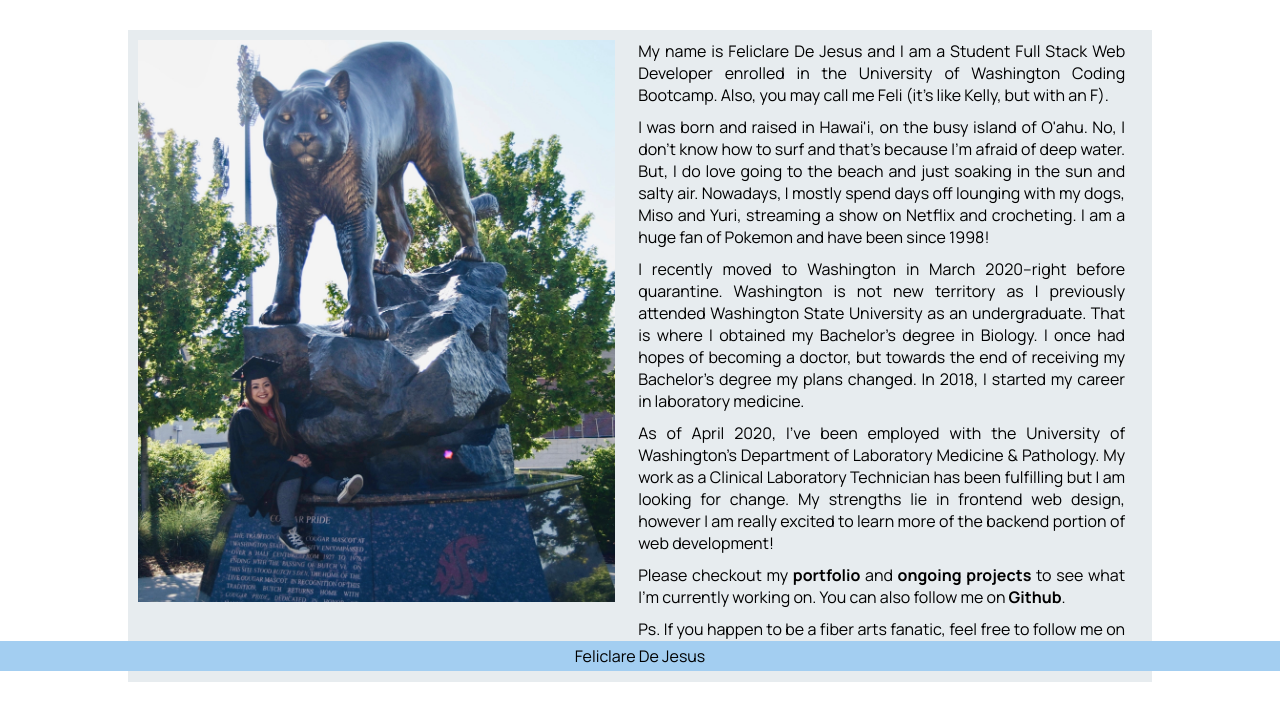
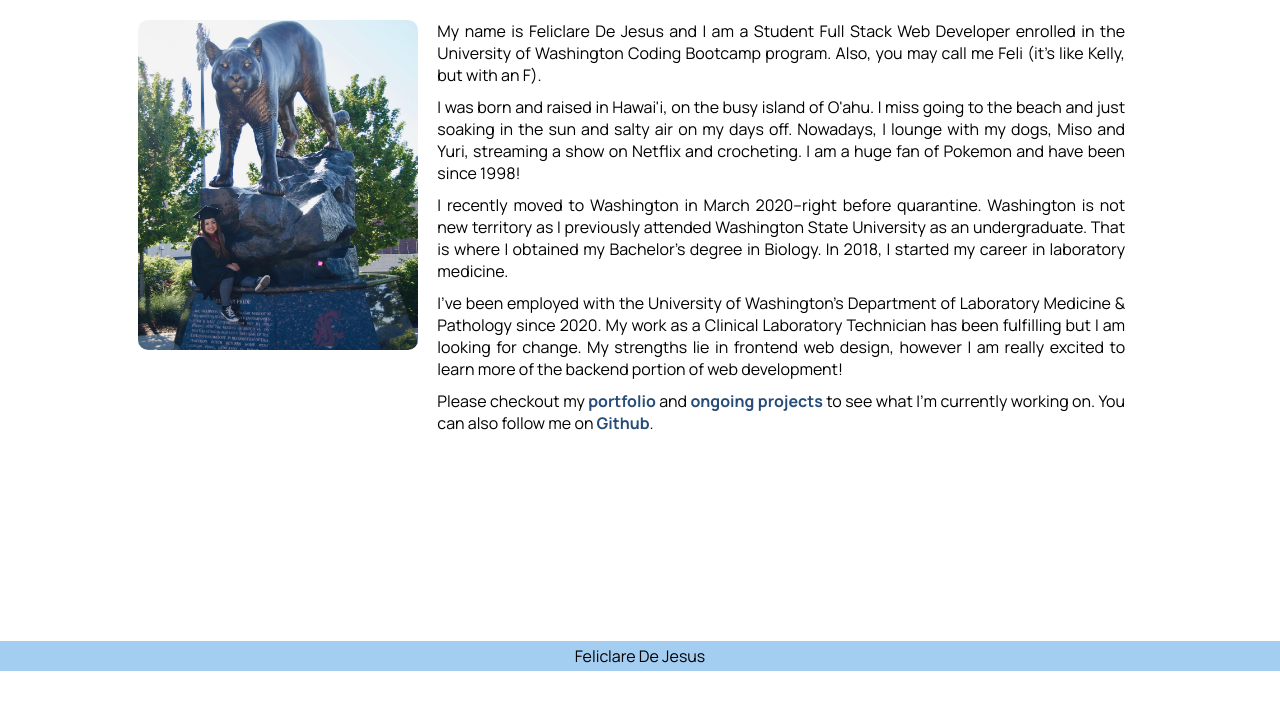
Before and after one commit to dejesusf/portfolio, a plain HTML site: page index.html in a window 1280 px wide. Shown: the part 129-841 px from the top of the page. After the commit the page ends 800 px from the top, so only its background shows below. Drawn offline with Linux system fonts and the light colour scheme.

Commit message:
fixed ongoing page

```diff
--- a/index.html
+++ b/index.html
@@ -34,16 +34,15 @@
     <div class="row">
       <div class="column">
         <div class="middle">
-          <div class="left" id="profile-pic">
+          <div class="small-left" id="image">
             <img src="./images/profile.jpeg">
           </div>
-          <div class="right" id="about-me">
-            <p>My name is Feliclare De Jesus and I am a Student Full Stack Web Developer enrolled in the University of Washington Coding Bootcamp. Also, you may call me Feli (it's like Kelly, but with an F).</p>
-            <p>I was born and raised in Hawai'i, on the busy island of O'ahu. No, I don't know how to surf and that's because I'm afraid of deep water. But, I do love going to the beach and just soaking in the sun and salty air. Nowadays, I mostly spend days off lounging with my dogs, Miso and Yuri, streaming a show on Netflix and crocheting. I am a huge fan of Pokemon and have been since 1998!</p>
-            <p>I recently moved to Washington in March 2020--right before quarantine. Washington is not new territory as I previously attended Washington State University as an undergraduate. That is where I obtained my Bachelor's degree in Biology. I once had hopes of becoming a doctor, but towards the end of receiving my Bachelor's degree my plans changed. In 2018, I started my career in laboratory medicine.</p>
-            <p>As of April 2020, I've been employed with the University of Washington's Department of Laboratory Medicine & Pathology. My work as a Clinical Laboratory Technician has been fulfilling but I am looking for change. My strengths lie in frontend web design, however I am really excited to learn more of the backend portion of web development!</p>
+          <div class="large-right" id="about-me">
+            <p>My name is Feliclare De Jesus and I am a Student Full Stack Web Developer enrolled in the University of Washington Coding Bootcamp program. Also, you may call me Feli (it's like Kelly, but with an F).</p>
+            <p>I was born and raised in Hawai'i, on the busy island of O'ahu. I miss going to the beach and just soaking in the sun and salty air on my days off. Nowadays, I lounge with my dogs, Miso and Yuri, streaming a show on Netflix and crocheting. I am a huge fan of Pokemon and have been since 1998!</p>
+            <p>I recently moved to Washington in March 2020--right before quarantine. Washington is not new territory as I previously attended Washington State University as an undergraduate. That is where I obtained my Bachelor's degree in Biology. In 2018, I started my career in laboratory medicine.</p>
+            <p>I've been employed with the University of Washington's Department of Laboratory Medicine & Pathology since 2020. My work as a Clinical Laboratory Technician has been fulfilling but I am looking for change. My strengths lie in frontend web design, however I am really excited to learn more of the backend portion of web development!</p>
             <p>Please checkout my <a href="./pages/portfolio.html">portfolio</a> and <a href="./pages/current-projects.html">ongoing projects</a> to see what I'm currently working on. You can also follow me on <a href="https://github.com/dejesusf" target="_blank" rel="noopener noreferrer">Github</a>.</p>
-            <p>Ps. If you happen to be a fiber arts fanatic, feel free to follow me on instagram: <a href="https://www.instagram.com/leis.crochet/?hl=en" target="_blank" rel="noopener noreferrer">Lei's Crochet</a>.</p>
           </div>
         </div>
       </div>
--- a/stylesheet.css
+++ b/stylesheet.css
@@ -21,7 +21,21 @@ a:hover {
 }
 
 main {
-  margin-bottom: 30px;
+  margin-bottom: 40px;
+}
+
+main a {
+  color: var(--b1);
+  font-weight: bold;
+}
+
+main a:hover {
+  color: black;
+}
+
+main p {
+  margin-bottom: 10px;
+  text-align: justify;
 }
 
 header {
@@ -36,20 +50,13 @@ header a {
   padding: 1% 2%;
 }
 
-#profile-pic img {
+#image img {
   width: 98%;
+  border-radius: 10px;
 }
 
-#about-me {
-  text-align: justify;
-}
-
-#about-me p {
-  margin-bottom: 10px;
-}
-
-#about-me a {
-  font-weight: bold;
+.g1-block{
+  background: var(--g1);
 }
 
 footer {
@@ -73,23 +80,23 @@ footer {
 
 .column {
   display: flex;
-  flex-direction: row;
+  flex-direction: column;
   flex-basis: 100%;
   flex: 1;
   justify-content: center;
+  align-items: center;
 }
 
 .top {
   /* background: var(--g1); */
-  margin: 20px;
+  margin: 20px 20px 0px 20px;
   width: 80%;
   text-align: center;
   padding: 1%;
 }
 
 .middle {
-  background: var(--g1);
-  margin: 0px, 10px, 10px, 10px;
+  margin: 0px 10px 10px 10px;
   padding: 10px;
   width: 80%;
 }
@@ -107,3 +114,19 @@ footer {
  vertical-align: top;
  padding-left: 5px;
 }
+
+.small-left,
+.small-right {
+  width: 29%;
+  display: inline-block;
+  /* vertical-align: top; */
+  padding-right: 5px;
+}
+
+.large-left,
+.large-right {
+ width: 69%;
+ display: inline-block;
+ vertical-align: top;
+ padding-left: 5px;
+}
```
Also changed, not shown: pages/current-projects.html (+22 -2 lines), pages/portfolio.html (+1 -1 lines), images/fill-in screenshot.png (added), 1 other file.
